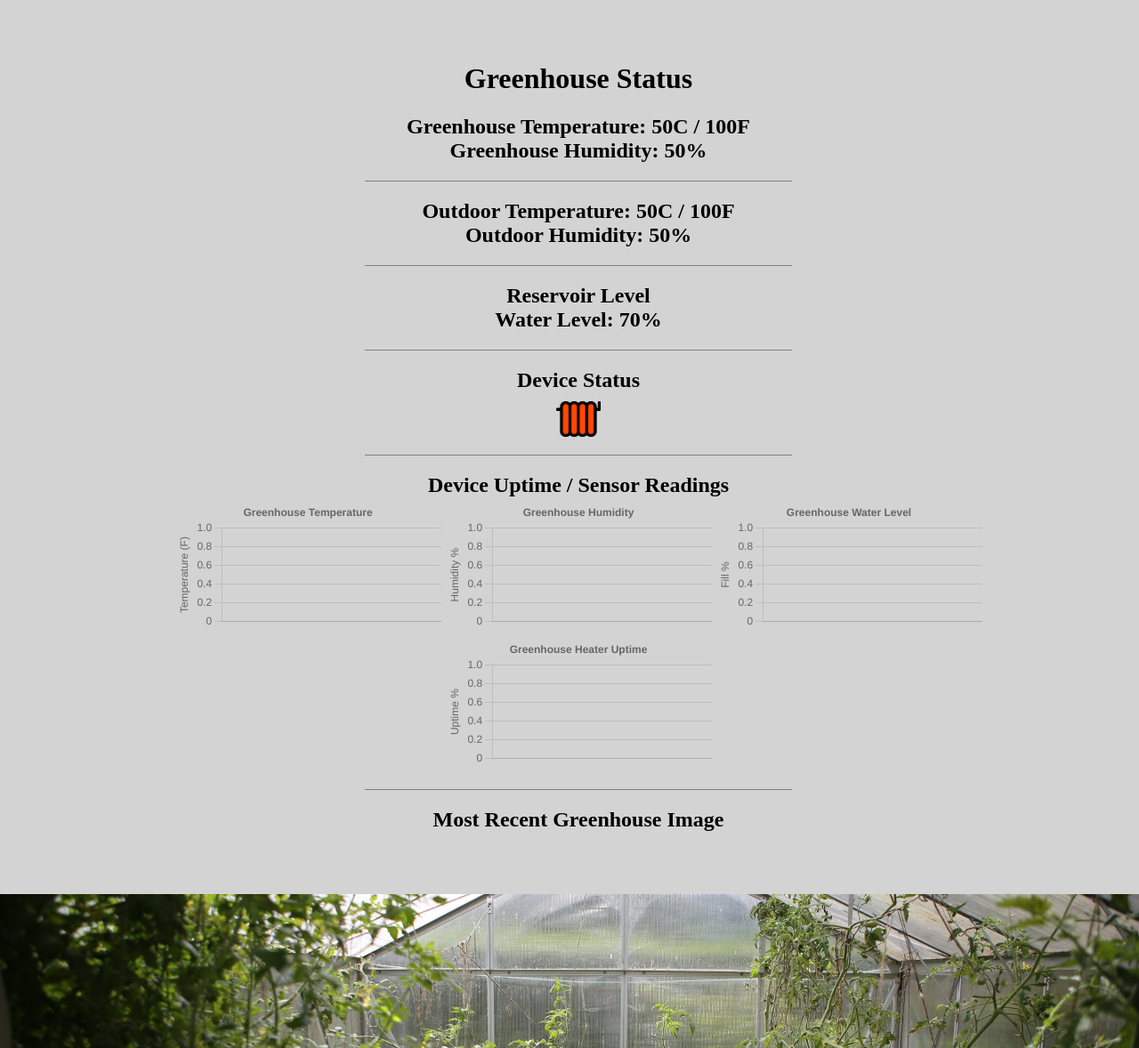
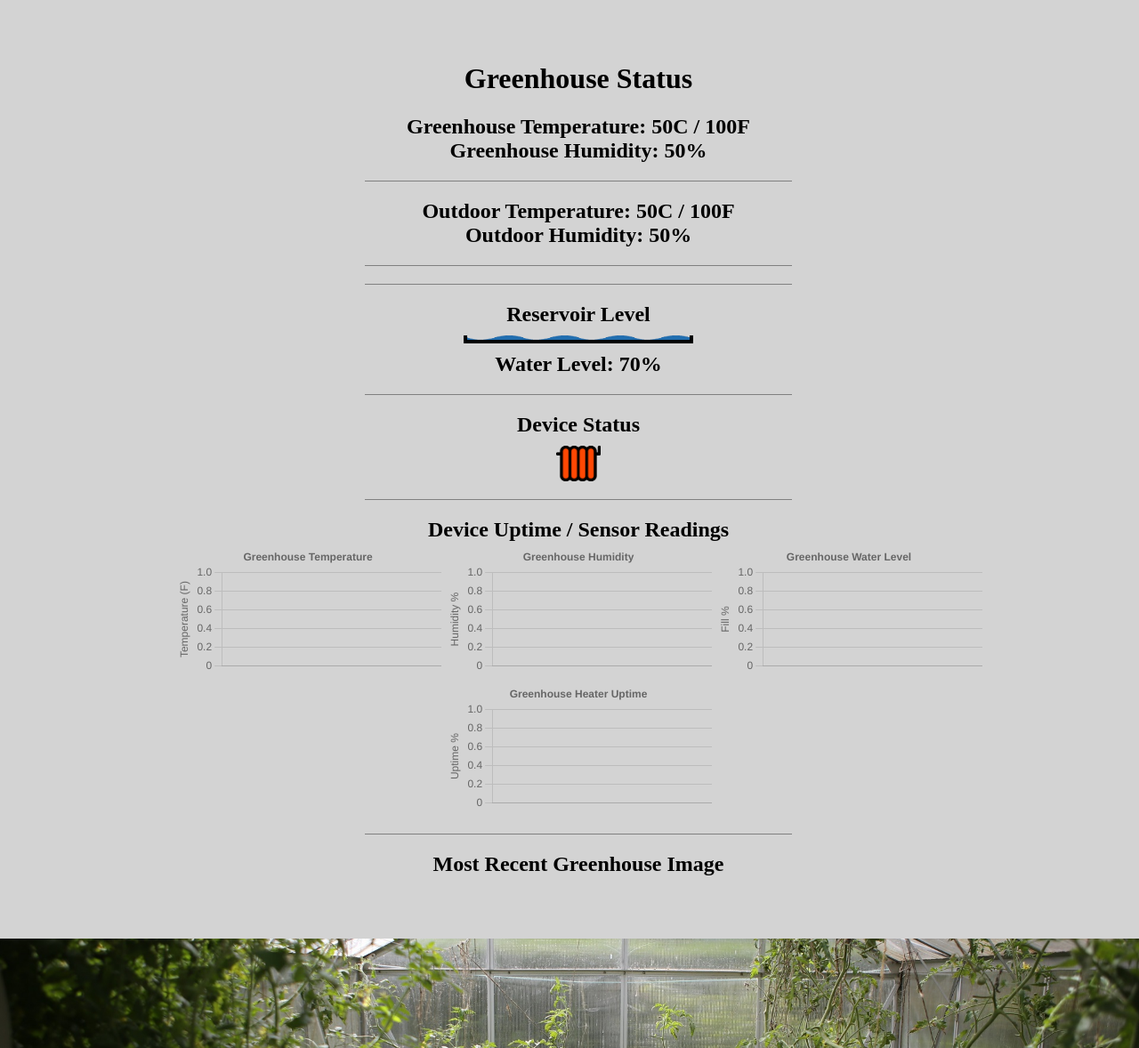
Before and after one commit to BrettMeirhofer/DjangoGreenhouse, a Django app: page / in a window 1280 px wide. Shown: the part 47-1225 px from the top of the page at 89% size. Run offline with Django 4.2, Linux system fonts and the light colour scheme; data that the repository does not hold is empty.

Commit message:
Fixed tank html

```diff
--- a/GreenhouseSite/Sensors/static/Sensors/js/dashboard.js
+++ b/GreenhouseSite/Sensors/static/Sensors/js/dashboard.js
@@ -19,7 +19,6 @@ $(document).ready(function () {
             water_text.text(water_percent + "%")
             $("#air_tank").css("height", 100 - water_percent)
             $("#water_tank").css("height", water_percent - 5)
-
             if (data.heater){
                 heater_status = "ON"
                 $("#heater_on").css("visibility", "visible")
--- a/GreenhouseSite/templates/admin/dashboard.html
+++ b/GreenhouseSite/templates/admin/dashboard.html
@@ -37,8 +37,14 @@
             <h2 id="humd_out">50%</h2>
         </div>
         <hr>
+
+        <hr>
         <h2>Reservoir Level</h2>
-
+        <div id="tank">
+            <div id="air_tank"></div>
+            <div id="wave_tank" style="background-image: url('{% static "Sensors/png/wave.png" %}')"></div>
+            <div id="water_tank"></div>
+        </div>
         <div>
             <h2>Water Level: </h2>
             <h2 id="water">70%</h2>
```
